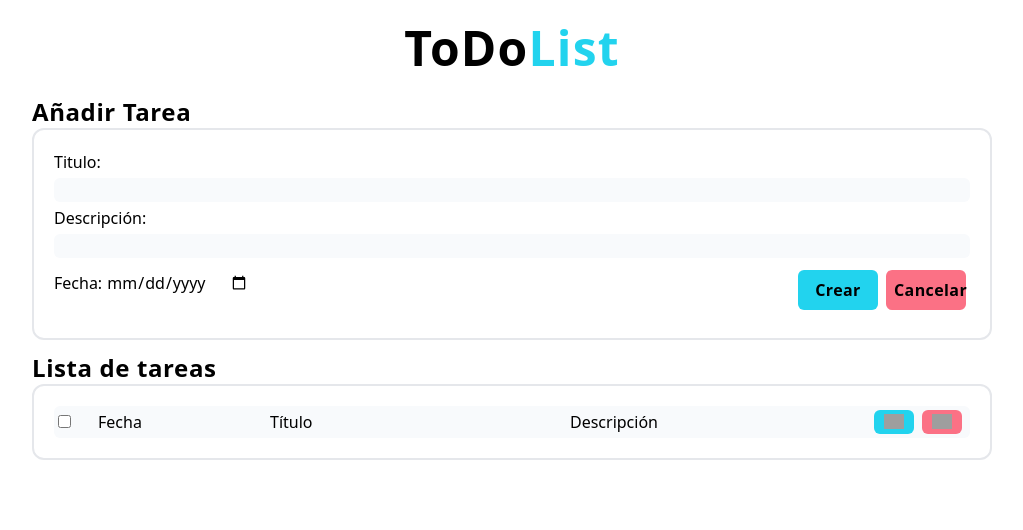
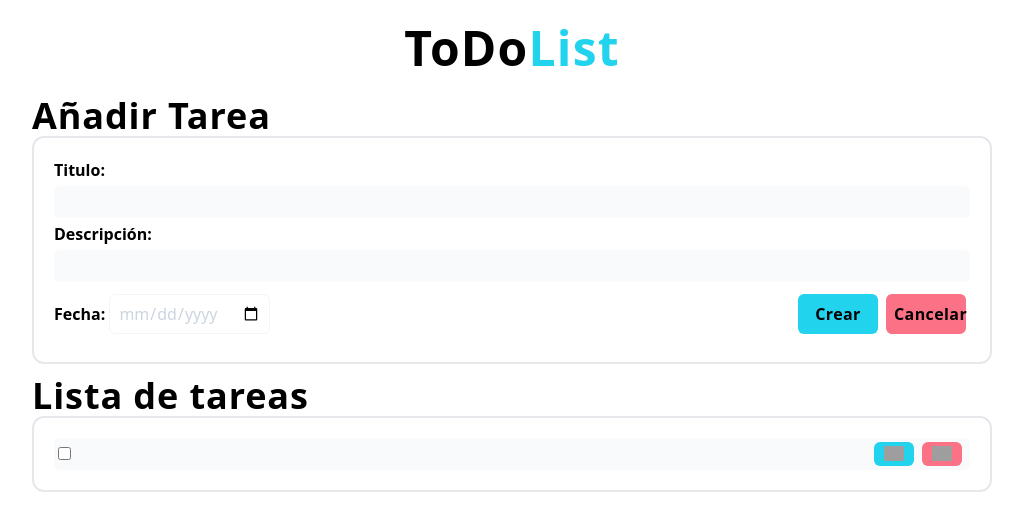
Before and after one commit to mariafernandamonroy/ToDoList-Diplomado, a React (Vite) app: page / in a window 1280 px wide. Shown: the top 530 px of the page, without its empty margins (128-1151 px from the left). Built offline with nearby package versions, Linux system fonts and the light colour scheme; grey boxes are pictures that could not be loaded.

Commit message:
creating Taks component and passing props

```diff
--- a/package.json
+++ b/package.json
@@ -11,6 +11,7 @@
   "dependencies": {
     "react": "^18.2.0",
     "react-dom": "^18.2.0",
+    "react-hook-form": "^7.34.2",
     "react-icons": "^4.4.0",
     "vite-plugin-react-icons": "^0.2.0"
   },
--- a/src/App.jsx
+++ b/src/App.jsx
@@ -1,38 +1,64 @@
-import deleteIcon from "./assets/delete.png";
-import editIcon from "./assets/edit.png";
+import { Taks } from "./components/Taks";
+import { useForm } from "react-hook-form"
+import { useState } from "react";
 
 export const App = () => {
+  const {
+    register,
+    handleSubmit,
+    watch,
+    formState: { errors },
+  } = useForm();
+  const [formData, setFormData] = useState("");
+  const onSubmit = (data) => {setFormData(data)};
+
   return (
     <div className="flex justify-center">
       <div className="w-9/12">
         <h1 className="tracking-wide my-6 font-bold text-5xl flex justify-center">
           ToDo<span className="text-cyan-400">List</span>
         </h1>
+        <form onSubmit={handleSubmit(onSubmit)}>
           <div>
-          <h1 className="text-2xl tracking-wide font-semibold">Añadir Tarea</h1>
+            <h1 className="text-4xl tracking-wide font-bold">Añadir Tarea</h1>
             <div className="border-2 slate-50 rounded-xl p-5">
               <div className="flex flex-col">
-              <label>Titulo: </label>
+                <label className="font-semibold">Titulo: </label>
                 <input
-                className="my-1 bg-slate-50 border-collapse rounded-md"
+                  className="my-1 h-8 bg-slate-50 border-collapse rounded-md"
                   type="text"
+                  required
+                  {...register("Titulo")}
                 />
-              <label>Descripción: </label>
+                <label className="font-semibold">Descripción: </label>
                 <input
-                className="my-1 bg-slate-50 border-collapse rounded-md"
+                  className="my-1 h-8 bg-slate-50 border-collapse rounded-md"
                   type="text"
+                  required
+                  {...register("Descripcion")}
                 />
               </div>
               <div className=" my-2 flex justify-between">
                 <div>
-                <label>Fecha: </label>
-                <input type="date" />
+                  <label className="font-semibold">Fecha: </label>
+                  <input
+                    className="p-2 h-10 border border-slate-100 rounded-md text-slate-300"
+                    type="date"
+                    required
+                    {...register("Fecha")}
+                  />
                 </div>
                 <div>
-                <button className="bg-cyan-400 rounded-md mx-1 font-semibold tracking-wide w-20 p-2">
+                  <button
+                    className="bg-cyan-400 rounded-md mx-1 font-semibold tracking-wide w-20 p-2"
+                    type="submit"
+                  >
                     Crear
                   </button>
-                <button className="bg-rose-400 rounded-md mx-1 font-semibold tracking-wide w-20 p-2">
+                  <button
+                    className="bg-rose-400 rounded-md mx-1 font-semibold tracking-wide w-20 p-2"
+                    type="reset"
+                  >
                     Cancelar
                   </button>
                 </div>
@@ -40,26 +66,18 @@ export const App = () => {
             </div>
           </div>
           <div className="mt-3">
-          <h1 className="text-2xl tracking-wide font-semibold">
+            <h1 className="text-4xl tracking-wide font-bold">
               Lista de tareas
             </h1>
             <div className="border-2 slate-50 rounded-xl p-5">
-            <div className="bg-slate-50 border-collapse rounded-md p-1 flex">
-              <div className="w-10">
-                <input type="checkbox" />
-              </div>
-              <p className="flex-auto w-32 ">Fecha</p>
-              <p className="flex-auto w-64">Título</p>
-              <p className="flex-auto w-64">Descripción</p>
-              <button className="bg-cyan-400 rounded-md mx-1 p-1 w-10 flex justify-center">
-                <img className="w-5" src={editIcon} alt="edit" />
-              </button>
-              <button className="bg-rose-400 rounded-md	mx-1 p-1 w-10 flex justify-center">
-                <img className="w-5" src={deleteIcon} alt="del" />
-              </button>
+              <Taks
+                Fecha={formData.Fecha}
+                Titulo={formData.Titulo}
+                Descripcion={formData.Descripcion}
+              />
             </div>
           </div>
-        </div>
+        </form>
       </div>
     </div>
   );
--- /dev/null
+++ b/src/components/Taks.jsx
@@ -0,0 +1,21 @@
+import deleteIcon from "../assets/delete.png";
+import editIcon from "../assets/edit.png";
+
+export const Taks = ({ Fecha, Titulo, Descripcion }) => {
+  return (
+    <div className="bg-slate-50 border-collapse rounded-md p-1 flex">
+      <div className="w-10">
+        <input type="checkbox" />
+      </div>
+      <p className="text-slate-400 flex-auto w-32 ">{Fecha}</p>
+      <p className="flex-auto w-64">{Titulo}</p>
+      <p className="flex-auto w-64">{Descripcion}</p>
+      <button className="bg-cyan-400 rounded-md mx-1 p-1 w-10 flex justify-center">
+        <img className="w-5 " src={editIcon} alt="edit" />
+      </button>
+      <button className="bg-rose-400 rounded-md	mx-1 p-1 w-10 flex justify-center">
+        <img className="w-5" src={deleteIcon} alt="del" />
+      </button>
+    </div>
+  );
+};
```
Also changed, not shown: 2 other files (tests, documents, lock files or other folders). Lines whose indentation alone changed are shown as unchanged.
